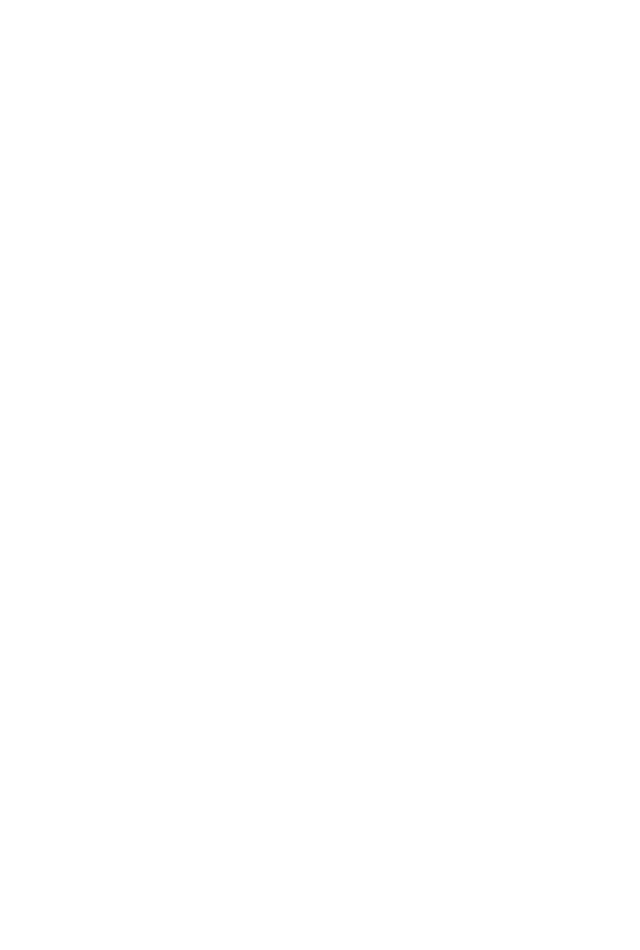
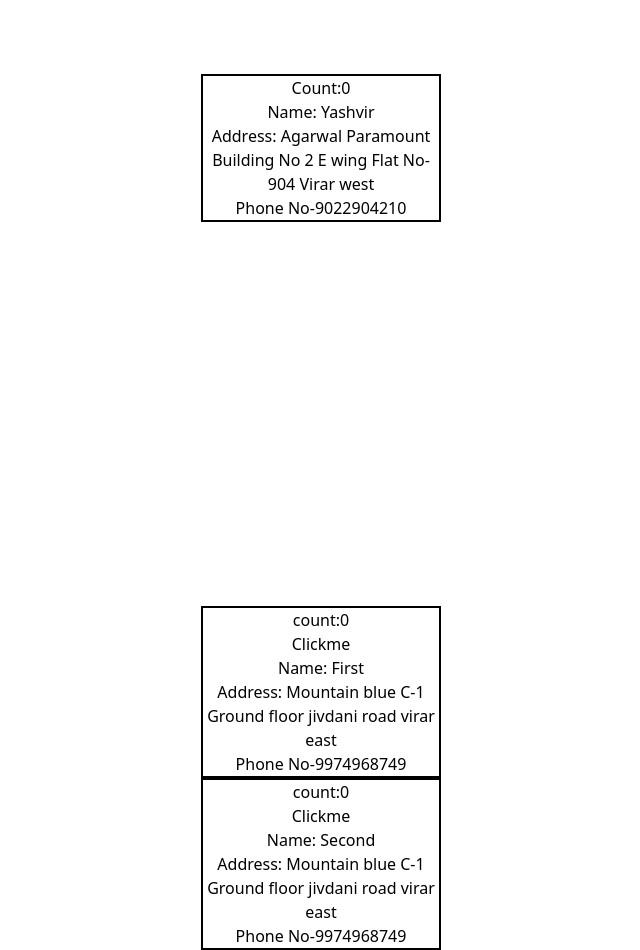
Before and after one commit to Nikhil-786/SwiggyReplicate, a React (Create React App) app: page /Help in a window 1280 px wide. Shown: the part 420-1370 px from the top of the page, without its empty margins (183-823 px from the left). Before the commit the page ends 800 px from the top, so only its background shows below. Built offline with nearby package versions, Linux system fonts and the light colour scheme; no server answers.

Commit message:
Added Classbased Component

```diff
--- /dev/null
+++ b/src/components/Contact.js
@@ -0,0 +1,17 @@
+import { useState } from "react";
+
+const Contact = (props) => {
+  const [count] = useState(0);
+  return (
+    <div className=" border-black border-2 w-60 m-96 ">
+      <h1>Count:{count}</h1>
+      <h1>Name: {props.name}</h1>
+      <p>
+        Address: Agarwal Paramount Building No 2 E wing Flat No-904 Virar west
+      </p>
+      <h3>Phone No-9022904210</h3>
+    </div>
+  );
+};
+
+export default Contact;
--- /dev/null
+++ b/src/components/ContactClass.js
@@ -0,0 +1,37 @@
+import React from "react";
+
+class ContactClass extends React.Component {
+  constructor(props) {
+    super(props);
+    console.log(props);
+    this.state = {
+      count: 0,
+    };
+    console.log( this.props.name+ ' Constructor is called');
+  }
+  componentDidMount(){
+    console.log(this.props.name+'component did mount');
+  }
+  render() {
+    console.log(this.props.name+ 'render method  is called');
+    return (
+      <div className=" border-black border-2 w-60 ml-96 ">
+        <h1>count:{this.state.count}</h1>
+        <button
+          onClick={() => {
+            this.setState({
+              count: this.state.count + 1,
+            });
+          }}
+        >
+          Clickme
+        </button>
+        <h1>Name: {this.props.name}</h1>
+        <p>Address: {this.props.Address}</p>
+        <h3>Phone No-9974968749</h3>
+      </div>
+    );
+  }
+}
+
+export default ContactClass;
--- a/src/components/Help.js
+++ b/src/components/Help.js
@@ -1,11 +1,34 @@
-import React from 'react'
+import React from "react";
+import Contact from "./Contact";
+import ContactClass from "./ContactClass";
 
-const Help = () => {
-  return (
-    <div>
-      <h1>This is Help page</h1>
-    </div>
-  )
+class Help extends React.Component {
+  constructor(props) {
+    super(props);
+
+    console.log("Parent constructor called");
+  }
+  componentDidMount() {
+    console.log("Called Parent component did mount");
+  }
+
+  render() {
+    console.log("parent render is called");
+    return (
+      <div>
+        <h1>This is the Help Page</h1>
+        <Contact name={"Yashvir"} />
+        <ContactClass
+          Address={"Mountain blue C-1 Ground floor jivdani road virar east"}
+          name={"First"}
+        />
+        <ContactClass
+          Address={"Mountain blue C-1 Ground floor jivdani road virar east"}
+          name={"Second"}
+        />
+      </div>
+    );
+  }
 }
 
-export default Help
+export default Help;
```
Also changed, not shown: 1 other file (tests, documents, lock files or other folders).
